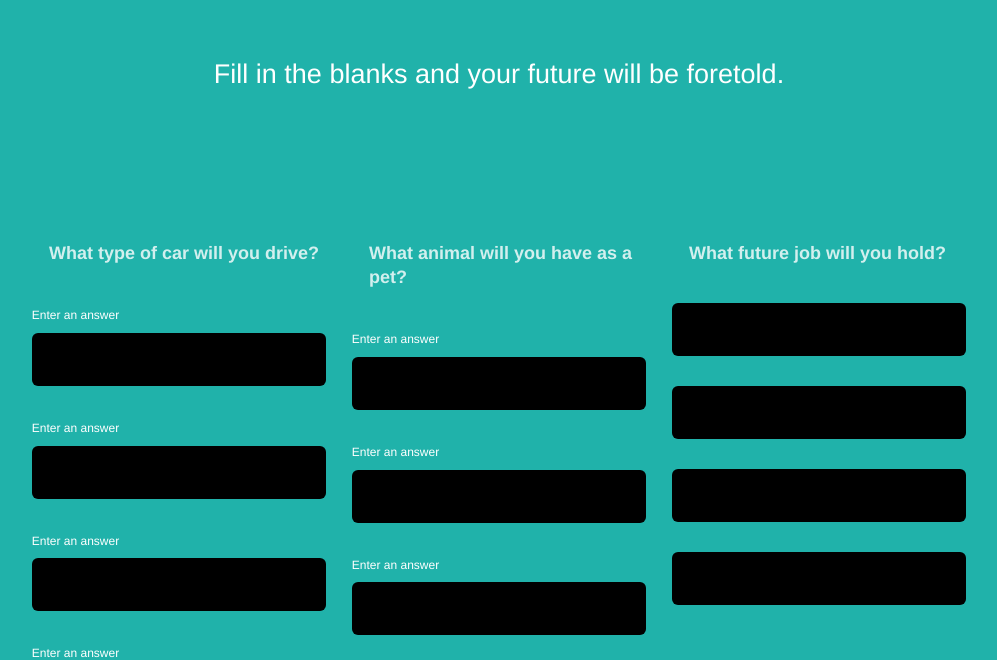
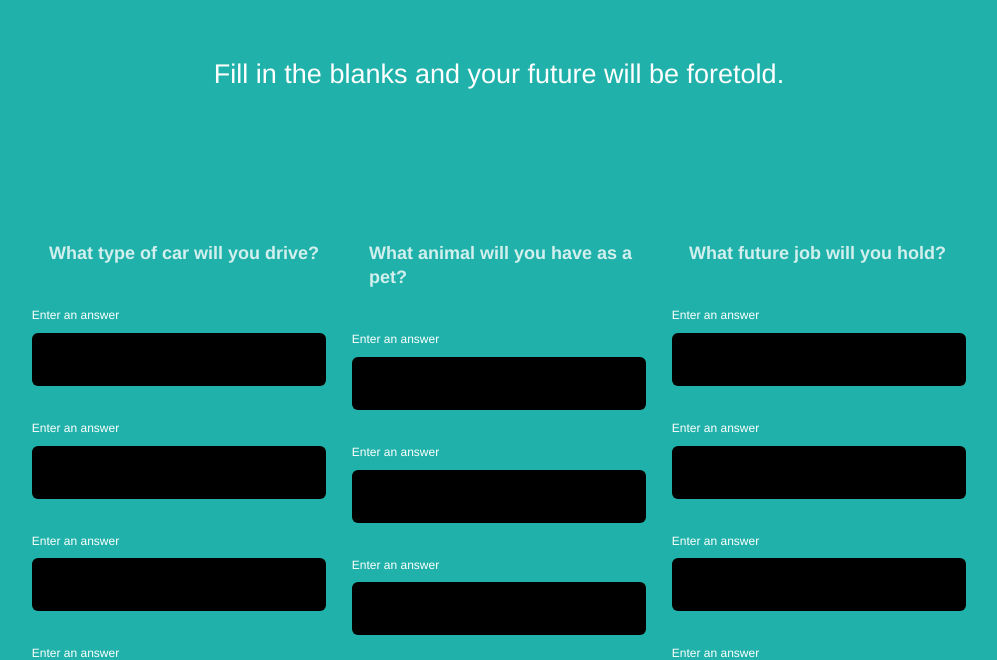
Before and after one commit to ksaldana/MASH-Game, a plain HTML site: page index.html in a window 1280 px wide. Shown: the part 146-806 px from the top of the page, without its empty margins (141-1138 px from the left). Drawn offline with Linux system fonts and the light colour scheme; files that its build step writes are made by us from their sources.

Commit message:
update index.html input

```diff
--- a/index.html
+++ b/index.html
@@ -36,10 +36,10 @@
         </div>
         <div class="choice-bucket">
           <h4 class="highlight">What future job will you hold?</h4>
-          <input name="answer_3[]" type="text">
-          <input name="answer_3[]" type="text">
-          <input name="answer_3[]" type="text">
-          <input name="answer_3[]" type="text">
+          <label for="formAnswer1">Enter an answer</label><input name="answer_3[]" id="formAnswer1">
+          <label for="formAnswer1">Enter an answer</label><input name="answer_3[]" id="formAnswer1">
+          <label for="formAnswer1">Enter an answer</label><input name="answer_3[]" id="formAnswer1">
+          <label for="formAnswer1">Enter an answer</label><input name="answer_3[]" id="formAnswer1">
         </div>
       </div>
       <button type="submit" class="button-submit">Tell my fortune</button>
```
